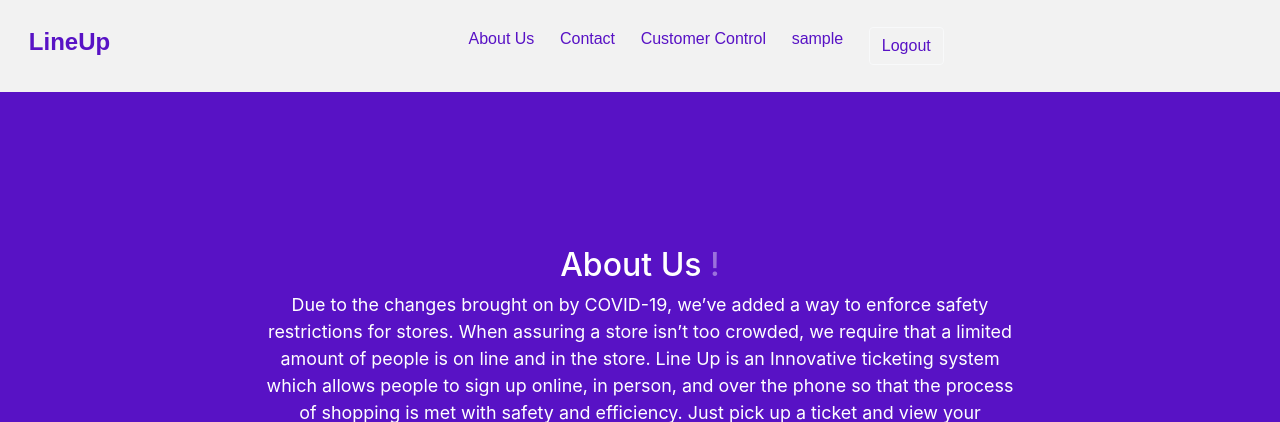
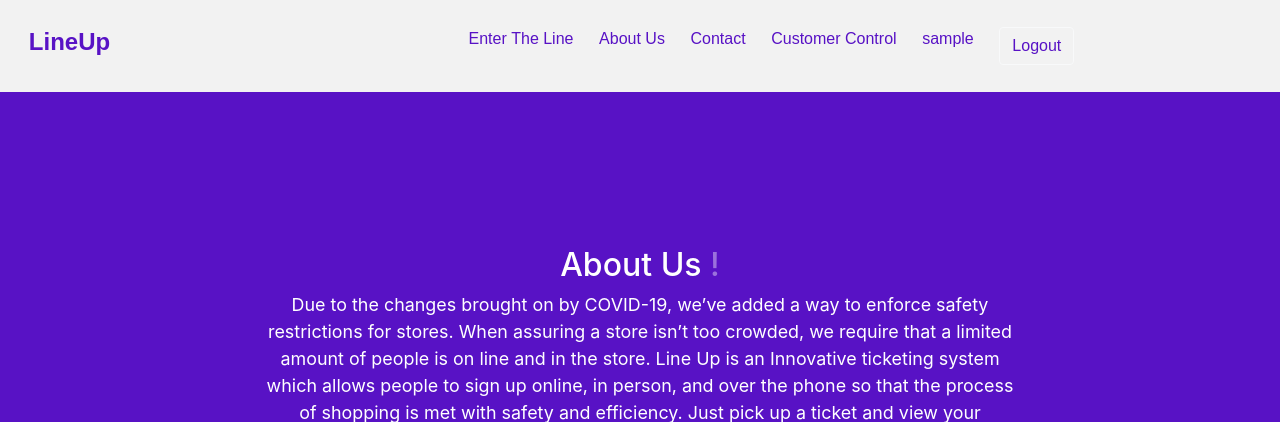
Before and after one commit to SteLitY/Customer-Line-Up-CLup-, a Django app: page /about_us/ in a window 1280 px wide. Shown: the top 422 px of the page. Run offline with Django 3.2, Linux system fonts and the light colour scheme; the visitor is signed in with stand-in values (Sample User, id 1); tables that the repository leaves empty hold one stand-in row (values such as "Sample post"); data that the repository does not hold is empty; some libraries are stand-ins or nearby versions.

Commit message:
added line and moved it to the front of the bar

```diff
--- a/src/posts/templates/navbar.html
+++ b/src/posts/templates/navbar.html
@@ -140,6 +140,12 @@ color: #004d40;
         <a class="color-me" style="text-decoration:none;" href="/home"><h4><b>LineUp</b></h4><span class="sr-only"></span></a>
       </li>
     <ul class="navbar-nav mr-auto">
+      {% if user.is_authenticated %}
+      <li class="nav-item active">
+        <a class="color-me" style="text-decoration:none;" href="/line_up">Enter The Line</a>
+      </li>
+      <li class="nav-item active">
+        {% endif %}
       <li class="nav-item active">
         <a class="color-me" style="text-decoration:none;float:none;" href="/about_us">About Us</a>
       </li>
```
